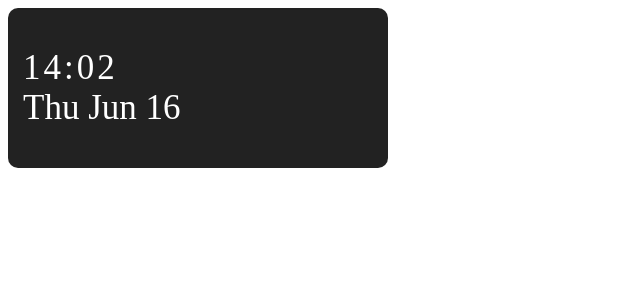
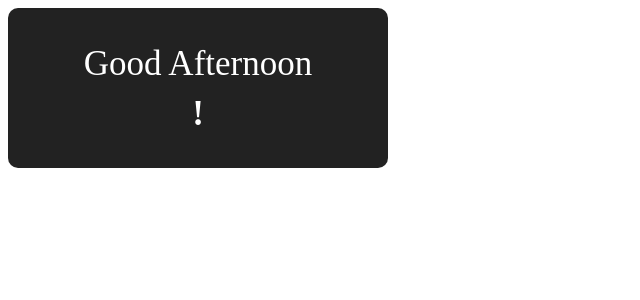
Before and after one commit to NizarAffess/new-tab-extension, a React (Create React App) app: page / in a window 1280 px wide. Shown: the top 300 px of the page, without its empty margins (0-640 px from the left). Built offline with nearby package versions, Linux system fonts and the light colour scheme.

Commit message:
add Greeting component

```diff
--- a/src/App.js
+++ b/src/App.js
@@ -1,10 +1,12 @@
 import './App.css';
-import Time from './Components/Time/Time';
+// import Time from './Components/Time/Time';
+import Greeting from './Components/Greeting/Greeting';
 
 function App() {
   return (
     <div className="App">
-      <Time />
+      {/* <Time /> */}
+      <Greeting />
     </div>
   );
 }
--- /dev/null
+++ b/src/Components/Greeting/Greeting.css
@@ -0,0 +1,22 @@
+.greeting {
+  text-align: center;
+  line-height: 25px;
+}
+
+.greeting-form input {
+  /* display: block; */
+  width: 80%;
+  margin: 0 auto;
+  padding: 0;
+  background: transparent;
+  border: none;
+  font-size: 35px;
+  caret-color: #fff;
+  outline: none;
+  text-align: center;
+  color: #fff;
+}
+
+.user-name {
+  font-weight: bold;
+}
--- /dev/null
+++ b/src/Components/Greeting/Greeting.js
@@ -0,0 +1,82 @@
+import { useState } from "react";
+import { useEffect } from "react";
+import './Greeting.css';
+import '../Time/Time.css';
+
+const Greeting = () => {
+  const [greetingMessage, setGreetingMessage] = useState('');
+  const [userName, setUserName] = useState('');
+  const [isMade, setIsMade] = useState(true);
+
+  const submitUserName = (e) => {
+    e.preventDefault();
+    console.log(userName);
+    setIsMade(true)
+  }
+
+  let name;
+  if (isMade) {
+    name = (
+      <span>{userName}</span>
+    )
+  }
+
+  const openNameInput = () => {
+    setIsMade(false);
+  }
+
+  useEffect(() => {
+    const item = localStorage.getItem("userName");
+    const loadedItem = JSON.parse(item);
+    if (loadedItem) {
+      setUserName(loadedItem);
+    }
+  }, []);
+
+  useEffect(() => {
+    const json = JSON.stringify(userName);
+    localStorage.setItem("userName", json);
+  }, [userName])
+
+
+  useEffect(() => {
+    let d = new Date();
+    let h = d.getHours();
+
+    if (h > 4 && h < 12) {
+      setGreetingMessage("Good Morning");
+    } else if (h > 12 && h < 17) {
+      setGreetingMessage("Good Afternoon");
+    } else {
+      setGreetingMessage("Good Evening");
+    }
+  }, [])
+
+  return (
+    <div className="time-card greeting">
+      <span>{greetingMessage}</span>
+      <br />
+      {
+        !isMade ?
+          <form
+            className="greeting-form"
+            onSubmit={submitUserName}>
+            <input
+              type="text"
+              value={userName}
+              onChange={event => setUserName(event.target.value)}
+            />
+          </form>
+          :
+          <span
+            className="user-name"
+            onClick={openNameInput}
+          >
+            {name}!
+          </span>
+      }
+    </div>
+  );
+}
+
+export default Greeting;
```
